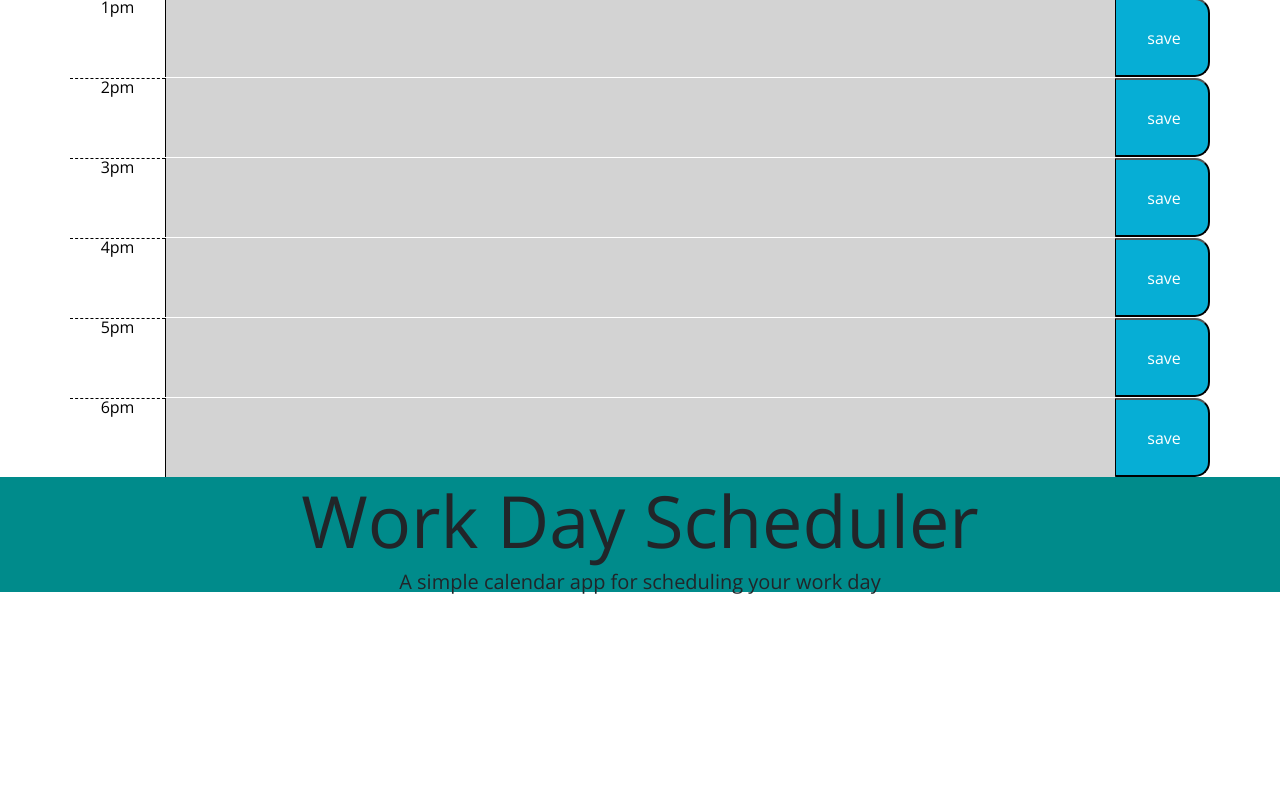
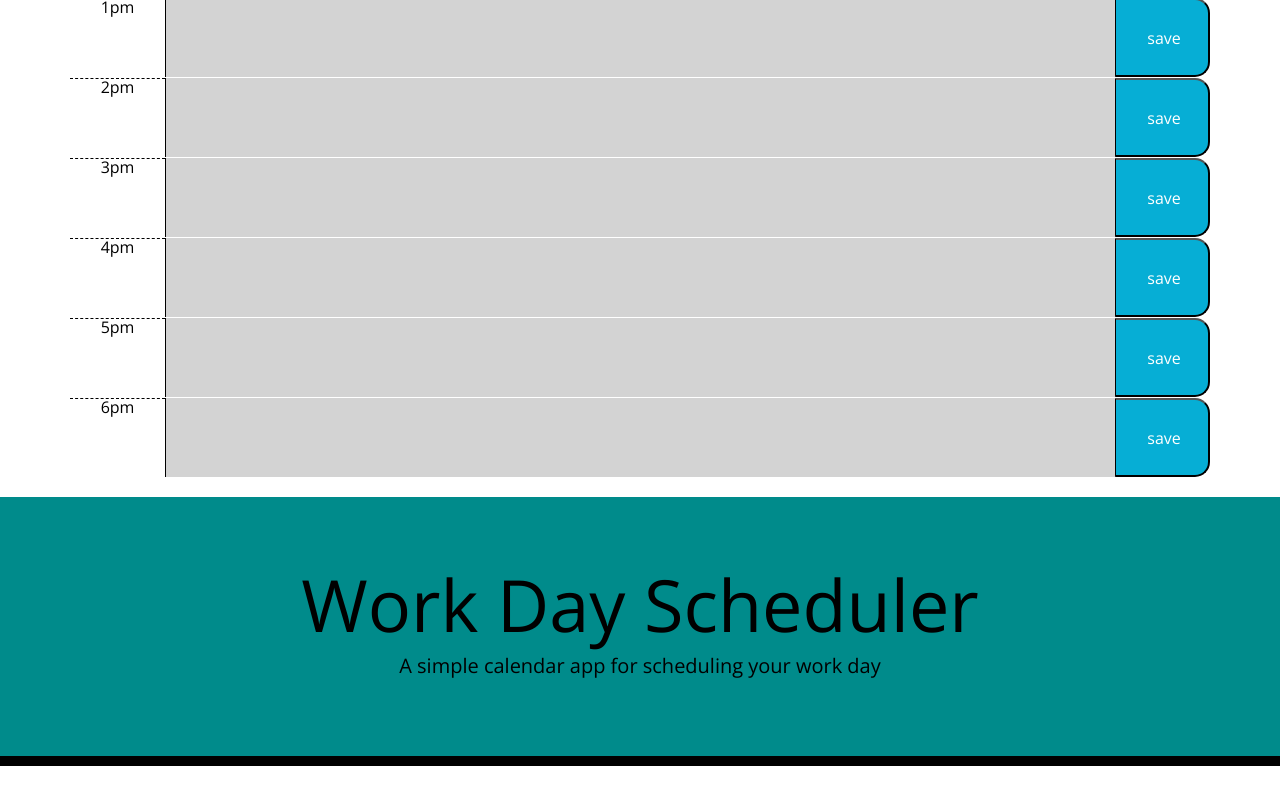
Before and after one commit to Domenicsw92/Work-Day-Planner, a plain HTML site: page index.html in a window 1280 px wide. Shown: the part 739-1537 px from the top of the page. Before the commit the page ends 1347 px from the top, so only its background shows below. Drawn offline with nearby package versions, Linux system fonts and the light colour scheme.

Commit message:
finished read me

```diff
--- a/assets/style.css
+++ b/assets/style.css
@@ -22,7 +22,8 @@ textarea{
 }
 .custom-header{ background-color: darkcyan; }
 
-.custom-footer{ background-color: darkcyan;}
+.custom-footer{ background-color: darkcyan;
+margin-top: 20px;}
 
 .description{
   white-space: pre-wrap;
--- a/index.html
+++ b/index.html
@@ -88,7 +88,7 @@
       </div>
     </div>
 
-    <footer class=" text-center custom-footer ">
+    <footer class="jumbotron text-center custom-footer ">
       <h1 class="display-3">Work Day Scheduler</h1>
       <p class="lead">A simple calendar app for scheduling your work day</p>
 
```
Also changed, not shown: assets/images/Savebtn.jpg (added), assets/images/planner.jpg (added), assets/images/storage.jpg (added), 2 other files.
